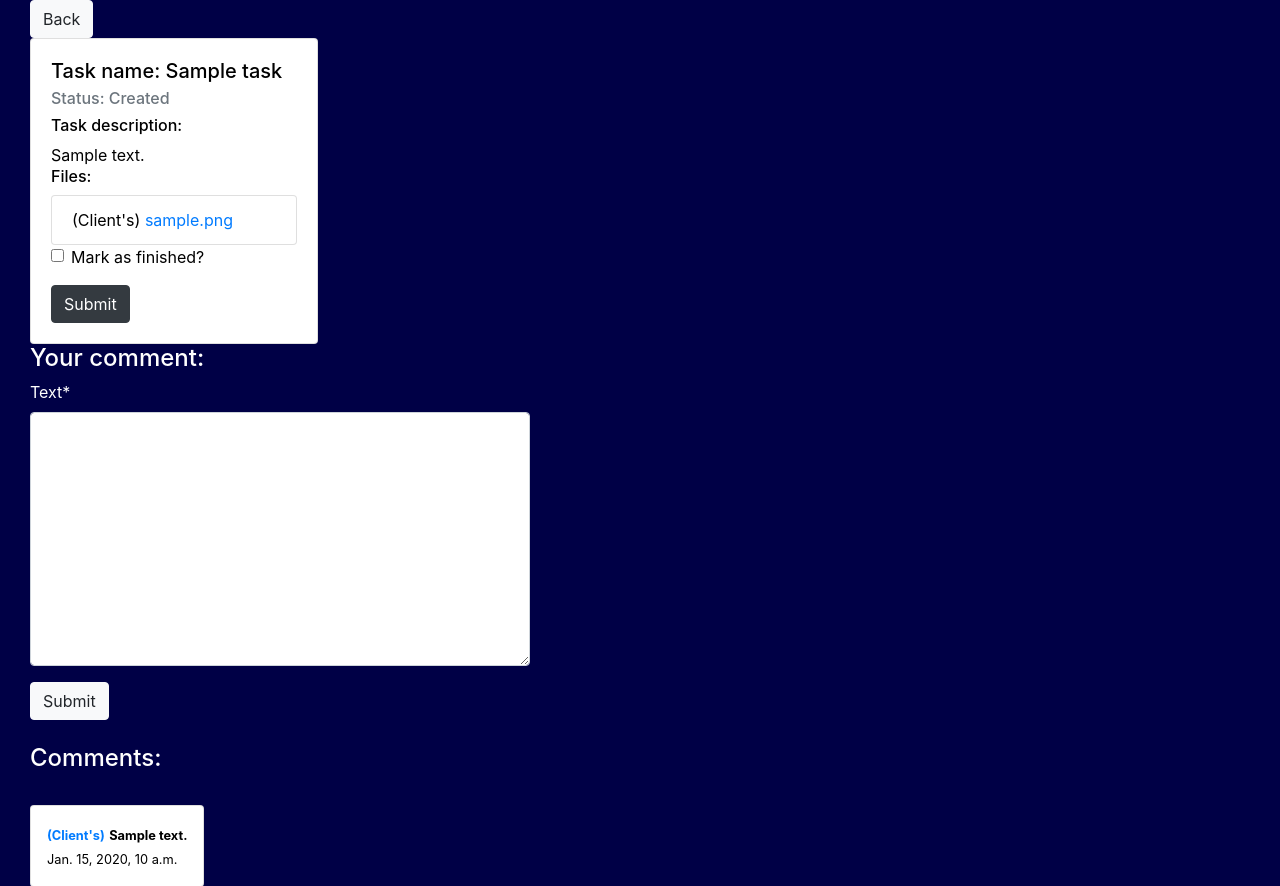
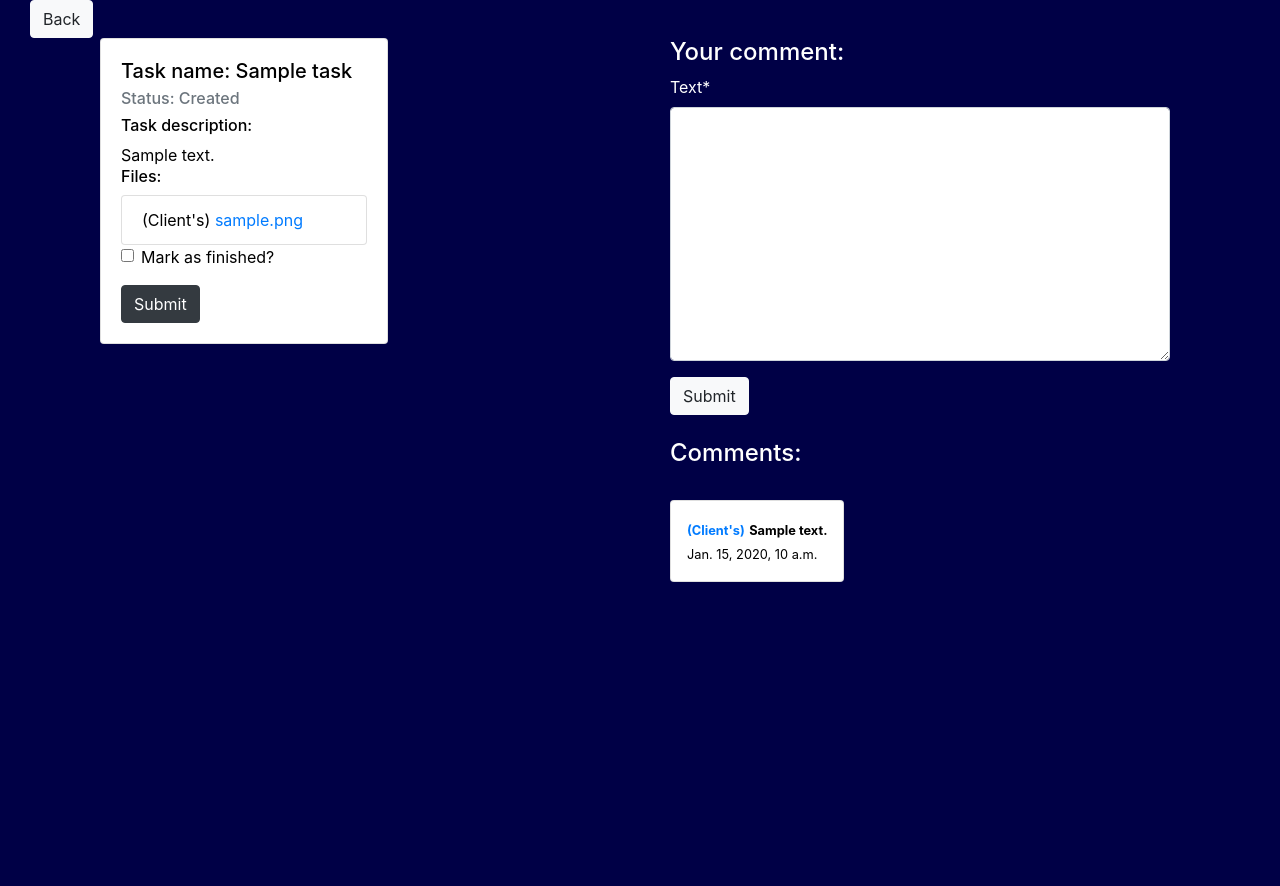
Before and after one commit to AronRynkiewicz/projects_manager, a Django app: page /single_task_view/00000000-0000-0000-0000-000000000001/ in a window 1280 px wide. Shown: the top 886 px of the page. After the commit the page ends 582 px from the top, so only its background shows below. Run offline with Django 3.2, Linux system fonts and the light colour scheme; a user stored in the database is signed in; tables that the repository leaves empty hold one stand-in row (values such as "Sample post"); some libraries are stand-ins or nearby versions.

Commit message:
better single_task page layout

```diff
--- a/jobs_manager/jobs_engine/templates/jobs_engine/single_task.html
+++ b/jobs_manager/jobs_engine/templates/jobs_engine/single_task.html
@@ -8,10 +8,13 @@
     {% include 'jobs_engine/main_links.html' %}
     {% load crispy_forms_tags %}
 </head>
-<div>
+
     <form>
      <input type="button" class="btn btn-light" value="Back" onclick="history.back()">
     </form>
+    <div class="container">
+          <div class="row">
+              <div class="col-md">
                 <div class="card" style="width: 18rem;">
                     <div class="card-body">
                         <h5 class="card-title">Task name: {{task.task_name}}</h5>
@@ -51,7 +54,8 @@
                         <br>
                     {% endif %}
                 {% endif %}
-
+            </div>
+          <div class="col-md">
             {% if not task.status == 'Finished' %}
                 <div class="comment">
                     <form method="post", action="{% url 'jobs_engine:comment_view' task.id %}">
@@ -87,5 +91,8 @@
                     <br>
                 </div>
             {% endif %}
+          </div>
+      </div>
+    </div>
 </body>
 </html>
```
Lines whose indentation alone changed are shown as unchanged.
